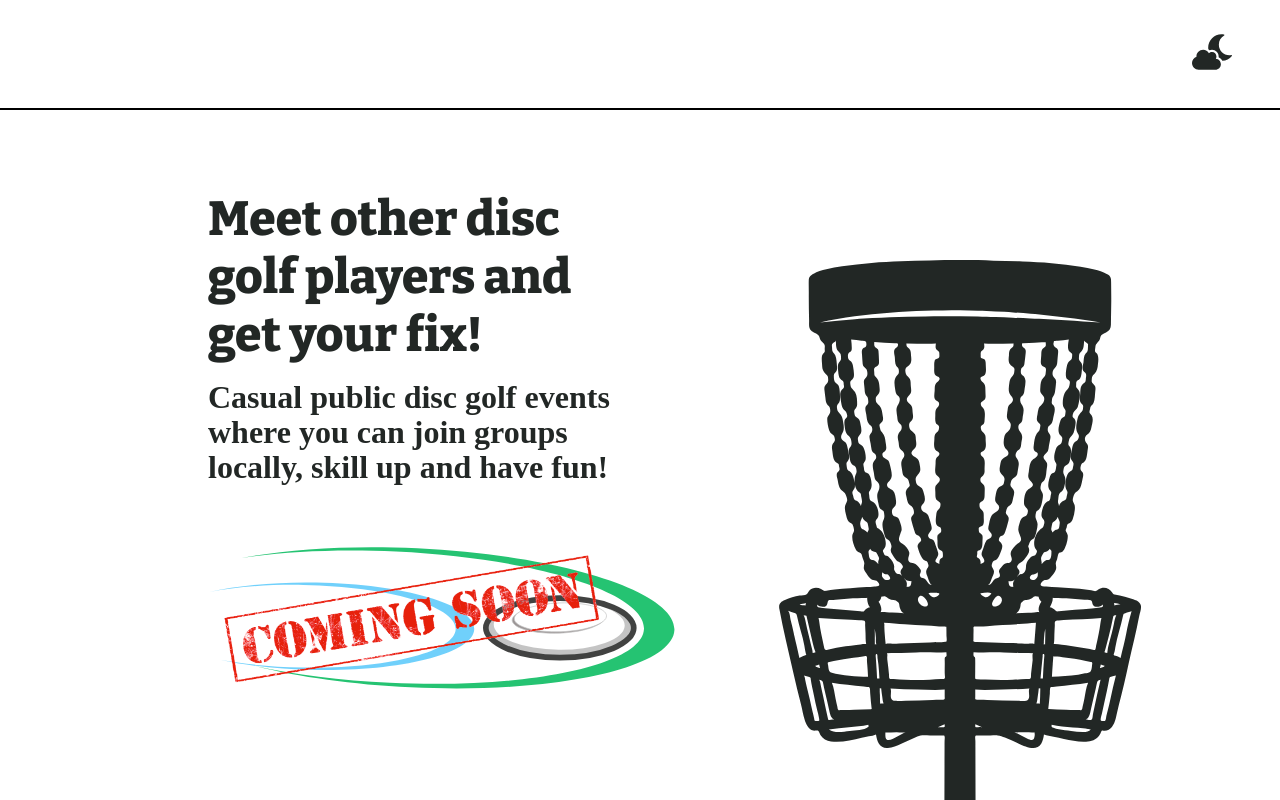
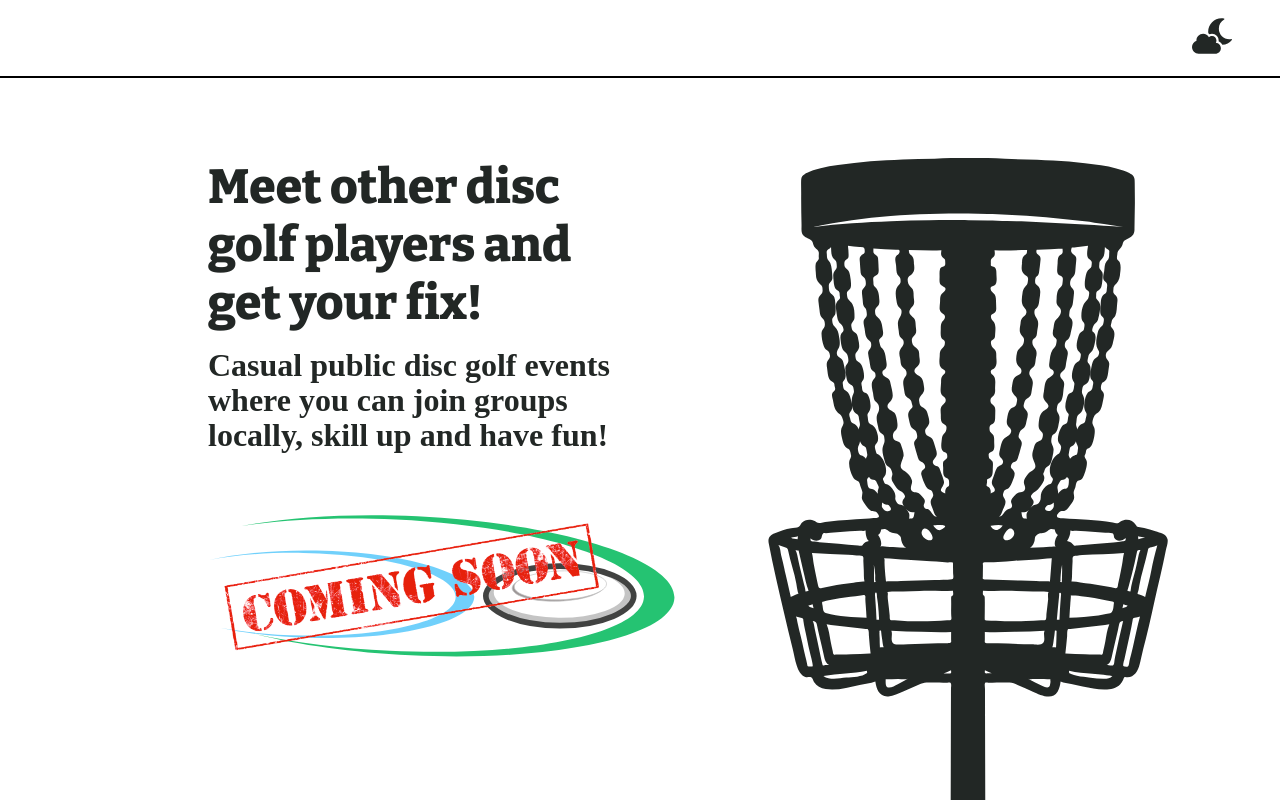
Before and after one commit to timjacksonm/Disc-Fix, a React (Create React App) app in the folder client/: page / in a window 1280 px wide. Shown: the top 800 px of the page. Built offline with nearby package versions, Linux system fonts and the light colour scheme; a web font is replaced by a local one.

Commit message:
Styling update

```diff
--- a/client/src/App.css
+++ b/client/src/App.css
@@ -40,7 +40,7 @@ button {
 }
 
 .navbar {
-  padding: 2rem 3rem;
+  padding: 1rem 3rem;
   border-bottom: 2px solid #000;
   display: flex;
   justify-content: flex-end;
@@ -51,15 +51,9 @@ button {
 }
 
 .basket {
-  position: absolute;
-  bottom: -150px;
-  margin-left: auto;
-  margin-right: auto;
-  left: 0;
-  right: 0;
-  width: 100%;
-  min-width: 60vw;
-  max-height: 70%;
+  height: 100%;
+  width: 70%;
+  max-width: 300px;
 }
 
 .basket path {
@@ -74,16 +68,16 @@ button {
 }
 
 .mainContent {
-  position: relative;
-  flex: 1;
-  overflow: hidden;
-  padding: 5rem 1rem;
+  display: flex;
+  flex-direction: column;
+  align-items: center;
+  padding: 3rem 1rem;
 }
 
 .heroContainer {
-  flex: 1;
   display: flex;
   flex-direction: column;
+  padding-bottom: 3rem;
 }
 
 .textContainer {
@@ -145,6 +139,11 @@ button {
   color: #fff;
 }
 
+.footer {
+  padding: 3rem;
+  background-color: #25c372;
+}
+
 @media only screen and (min-width: 502px) {
   .heroContainer {
     align-items: center;
@@ -160,6 +159,8 @@ button {
 @media only screen and (min-width: 1000px) {
   .mainContent {
     padding: 5rem 5rem;
+    flex-direction: row;
+    align-items: unset;
   }
 
   .heroContainer {
@@ -168,9 +169,8 @@ button {
   }
 
   .basket {
-    min-width: 1500px;
-    max-height: 100%;
-    right: -50vw;
+    min-width: 400px;
+    margin-left: 10vw;
   }
 
   .logoContainer {
--- a/client/src/pages/Home.tsx
+++ b/client/src/pages/Home.tsx
@@ -10,6 +10,7 @@ const Home = () => {
         <Hero />
         <Basket className="basket" />
       </main>
+      <div className="footer">footer</div>
     </div>
   );
 };
```
